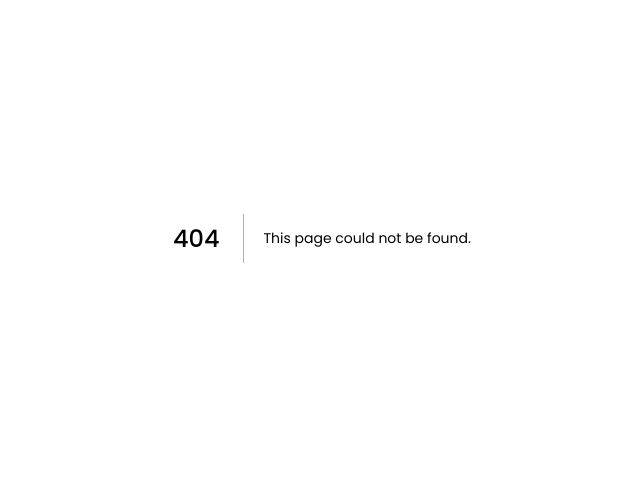
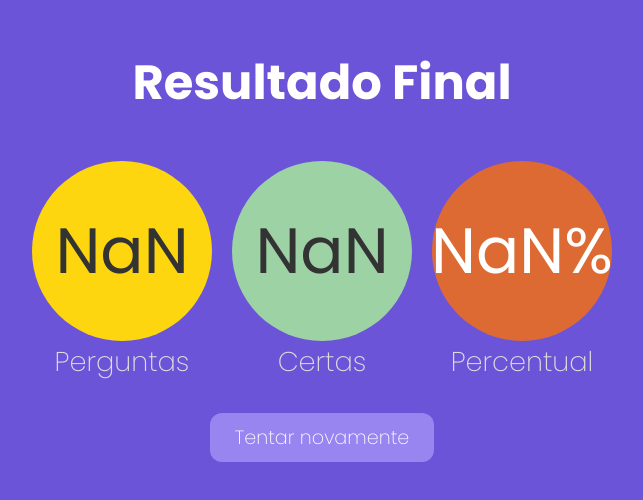
Before and after one commit to wallaceferreira149/next-quiz-perguntados, a Next.js app: page /result in a window 1280 px wide. Before the commit this address had no page. Shown: the part 162-662 px from the top of the page, without its empty margins (318-961 px from the left). Built offline with nearby package versions, Linux system fonts and the light colour scheme.

Commit message:
feat: create result page
result page holds statistics about the answers

```diff
--- /dev/null
+++ b/src/pages/result.tsx
@@ -0,0 +1,30 @@
+import { useRouter } from 'next/router'
+import Button from '../components/Button'
+import { Statistic } from '../components/Statistic'
+
+import styles from '../styles/Result.module.scss'
+
+export default function Result() {
+  const router = useRouter()
+
+  const total = Number(router.query.total)
+  const correctAnswers = Number(router.query.correctAnswers)
+  const percent = Math.round((correctAnswers / total) * 100)
+
+  return (
+    <div className={styles.container}>
+      <h1>Resultado Final</h1>
+      <div className={styles.info}>
+        <Statistic value={total} text="Perguntas" />
+        <Statistic value={correctAnswers} text="Certas" backColor="#9CD2A4" />
+        <Statistic
+          value={`${percent}%`}
+          text="Percentual"
+          backColor="#DE6A33"
+          fontColor="#fff"
+        />
+      </div>
+      <Button href="/" text="Tentar novamente" />
+    </div>
+  )
+}
--- /dev/null
+++ b/src/styles/Result.module.scss
@@ -0,0 +1,18 @@
+.container {
+  display: flex;
+  flex-direction: column;
+
+  height: 100vh;
+  width: 100vw;
+
+  justify-content: center;
+  align-items: center;
+
+  h1 {
+    font-size: 3rem;
+  }
+
+  .info {
+    display: flex;
+  }
+}
```
